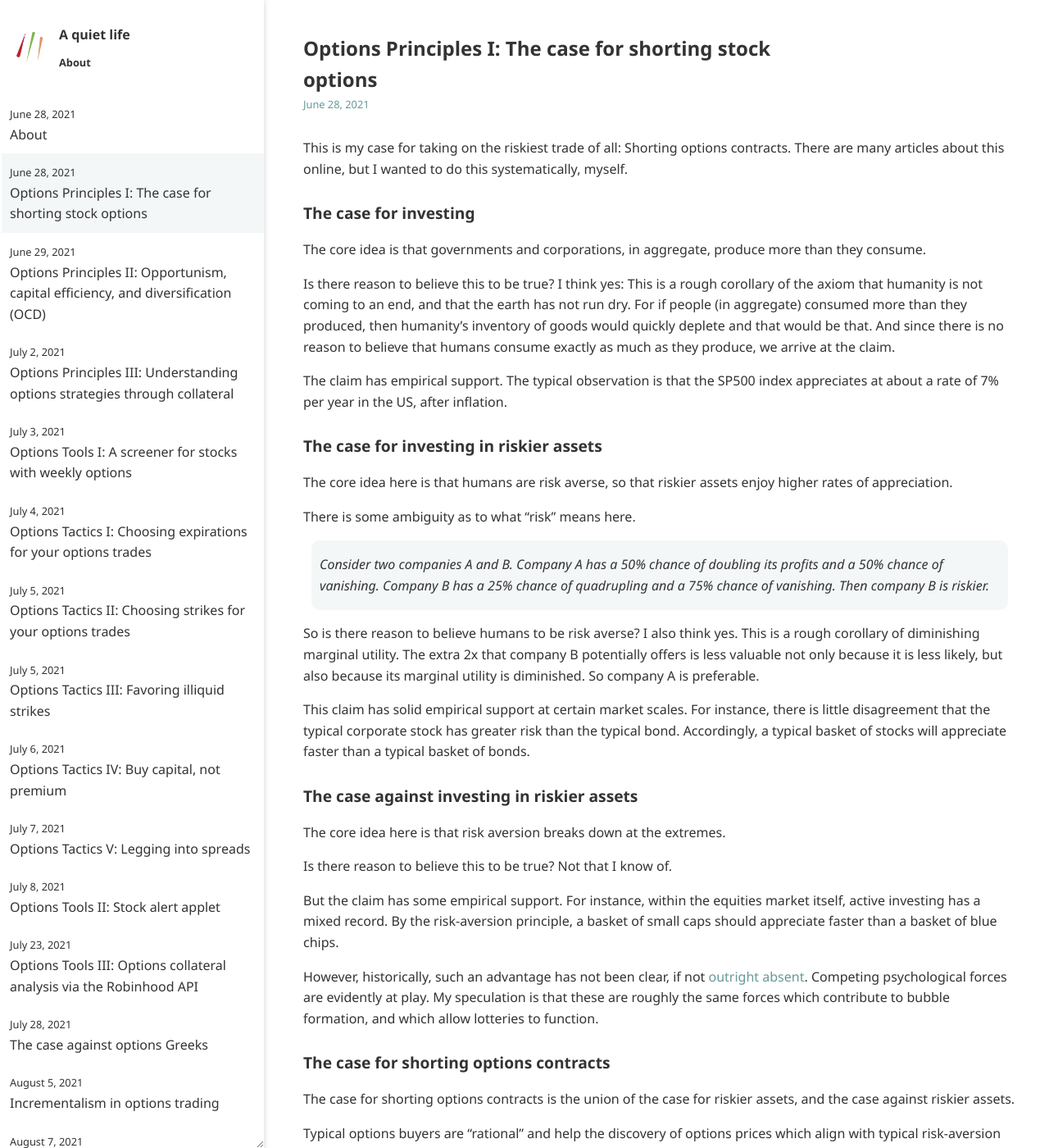
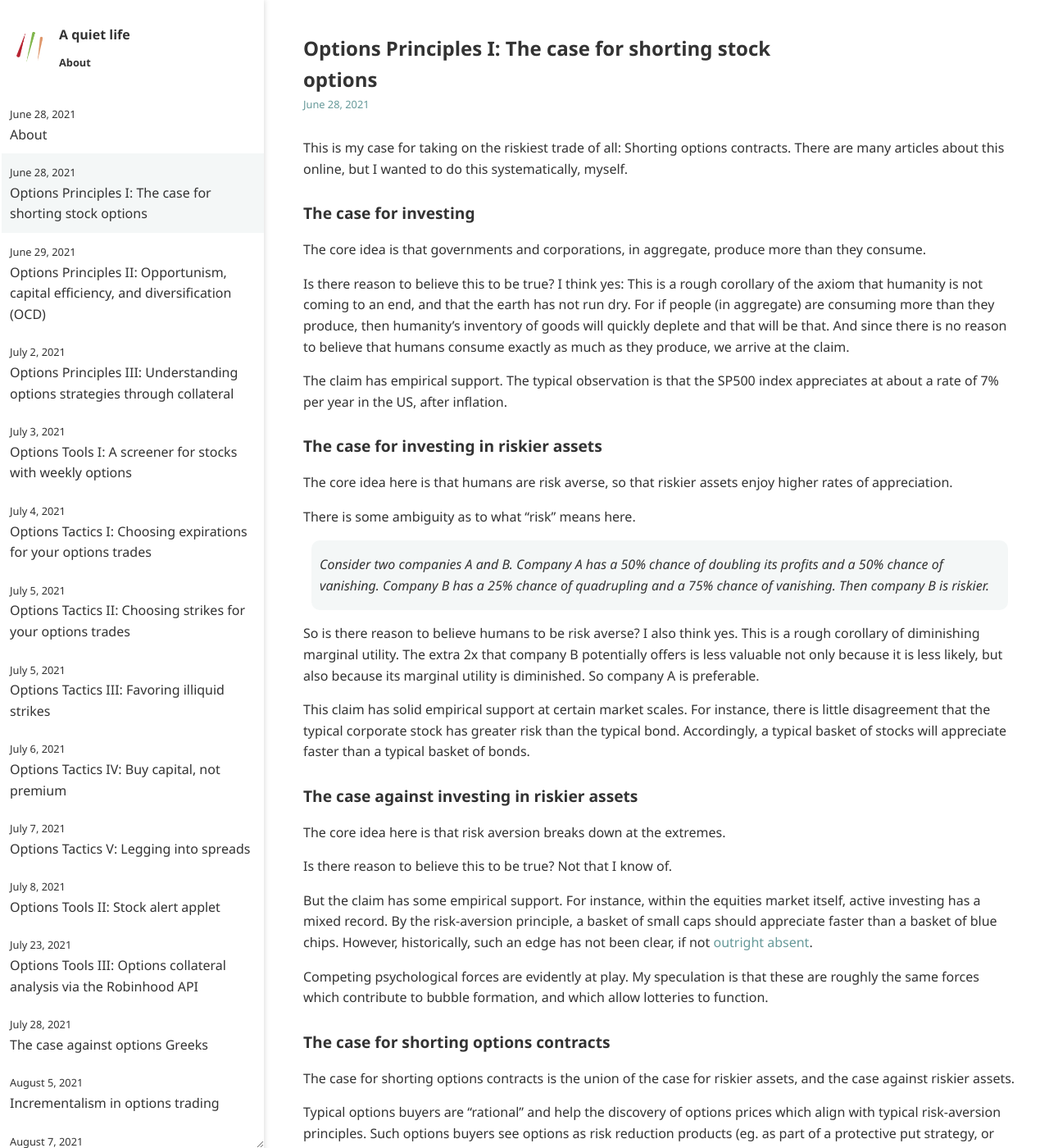
Before and after one commit to ansyblenetwork/aquietlife, a Jekyll site: the page built from _posts/2021-06-28-case-for-trading.md, in a window 1280 px wide and 1400 px high. Shown: the whole window at 82% size. Built offline with Jekyll 4.4.1, drawn with Linux system fonts in a browser that asks for light colours; some of the changed text lies outside the part shown.

Commit message:
Update 2021-06-28-case-for-trading.md

```diff
--- a/_posts/2021-06-28-case-for-trading.md
+++ b/_posts/2021-06-28-case-for-trading.md
@@ -9,7 +9,7 @@ This is my case for taking on the riskiest trade of all: Shorting options contra
 
 The core idea is that governments and corporations, in aggregate, produce more than they consume.
 
-Is there reason to believe this to be true? I think yes: This is a rough corollary of the axiom that humanity is not coming to an end, and that the earth has not run dry. For if people (in aggregate) consumed more than they produced, then humanity's inventory of goods would quickly deplete and that would be that. And since there is no reason to believe that humans consume exactly as much as they produce, we arrive at the claim.
+Is there reason to believe this to be true? I think yes: This is a rough corollary of the axiom that humanity is not coming to an end, and that the earth has not run dry. For if people (in aggregate) are consuming more than they produce, then humanity's inventory of goods will quickly deplete and that will be that. And since there is no reason to believe that humans consume exactly as much as they produce, we arrive at the claim.
 
 The claim has empirical support. The typical observation is that the SP500 index appreciates at about a rate of 7% per year in the US, after inflation.
 
@@ -31,9 +31,9 @@ The core idea here is that risk aversion breaks down at the extremes.
 
 Is there reason to believe this to be true? Not that I know of.
 
-But the claim has some empirical support. For instance, within the equities market itself, active investing has a mixed record. By the risk-aversion principle, a basket of small caps should appreciate faster than a basket of blue chips.
+But the claim has some empirical support. For instance, within the equities market itself, active investing has a mixed record. By the risk-aversion principle, a basket of small caps should appreciate faster than a basket of blue chips. However, historically, such an edge has not been clear, if not [outright absent](https://www.longtermtrends.net/large-cap-vs-small-cap/).
 
-However, historically, such an advantage has not been clear, if not [outright absent](https://www.longtermtrends.net/large-cap-vs-small-cap/). Competing psychological forces are evidently at play. My speculation is that these are roughly the same forces which contribute to bubble formation, and which allow lotteries to function.
+Competing psychological forces are evidently at play. My speculation is that these are roughly the same forces which contribute to bubble formation, and which allow lotteries to function.
 
 ### The case for shorting options contracts
 
```
Also changed, not shown: other parts of _posts/2021-06-28-case-for-trading.md (+1 -1 lines).
